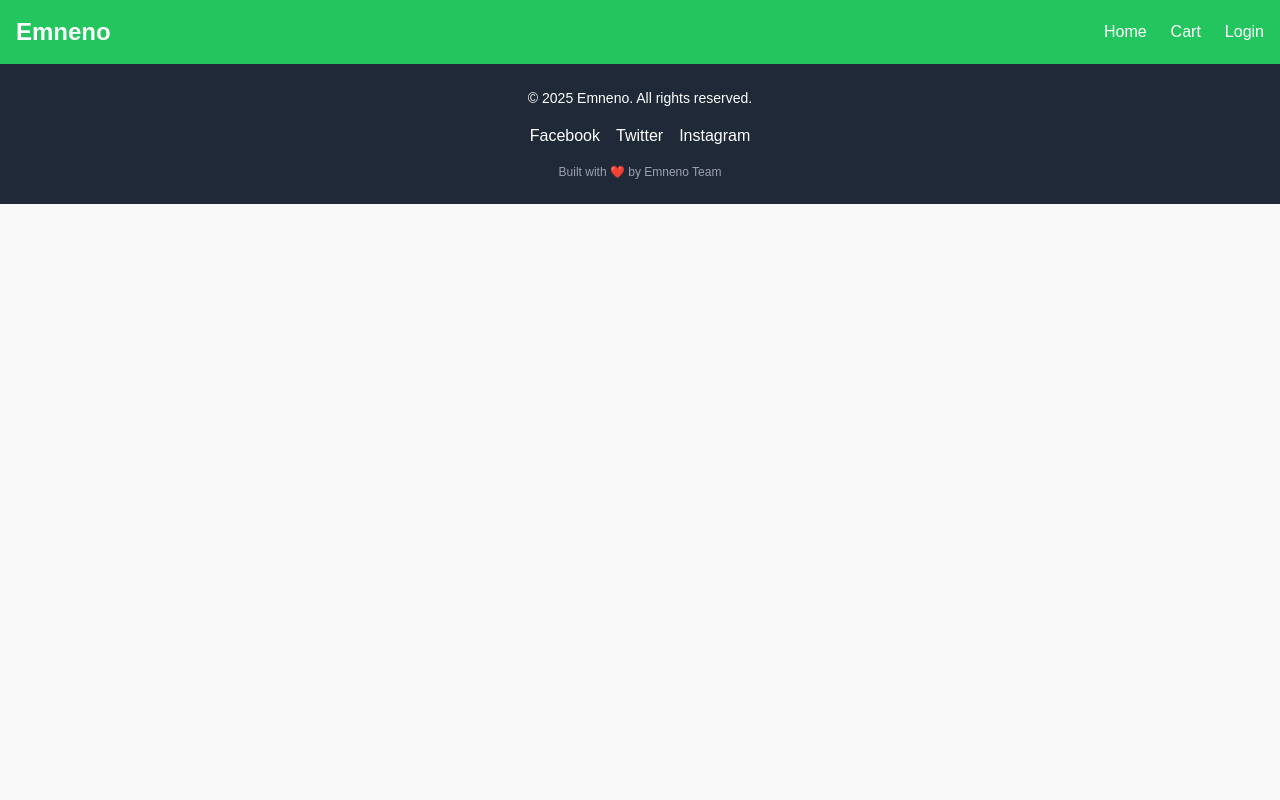
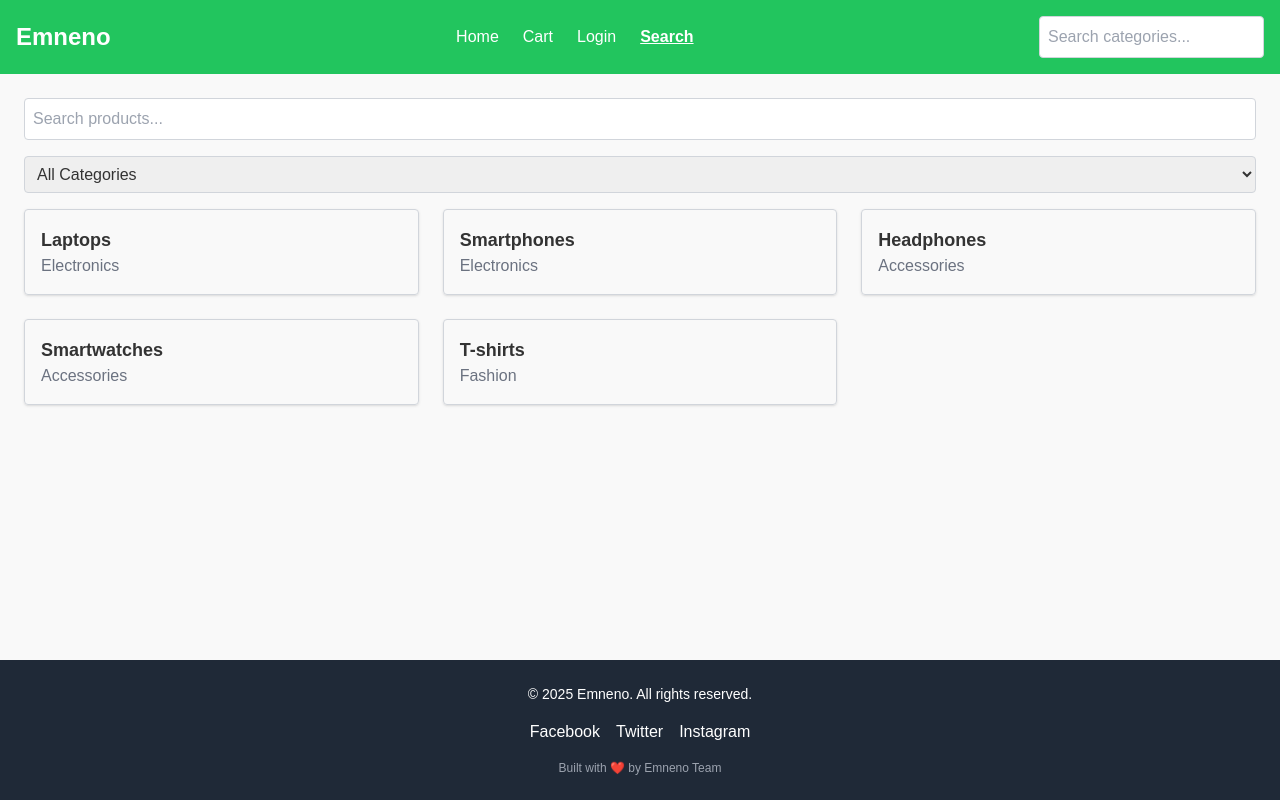
Before and after one commit to derril-tech/ecommerce-store, a React (Create React App) app: page /search in a window 1280 px wide. Built offline with nearby package versions, Linux system fonts and the light colour scheme.

Commit message:
search functionality added

```diff
--- a/src/App.js
+++ b/src/App.js
@@ -13,14 +13,19 @@ import ProtectedRoute from "./hooks/ProtectedRoute"; // Import ProtectedRoute
 import Cart from "./pages/Cart/Cart"; // Import the Cart component
 import Checkout from "./pages/Checkout/Checkout"; // Import the Checkout component
 import ProductDetails from "./pages/ProductDetails/ProductDetails";
+import SearchFilter from "./components/SearchFilter/SearchFilter";
 
 function App() {
   return (
     <Router>
-      <div className="App">
+      {/* Flexbox Wrapper for Layout */}
+      <div className="flex flex-col min-h-screen">
         <Navbar />
+        {/* Main Content Area */}
+        <main className="flex-grow">
           <Routes>
             <Route path="/" element={<Home />} />
+            <Route path="/search" element={<SearchFilter />} />
             <Route path="/example-cards" element={<ExampleCards />} />
             <Route path="/example-buttons" element={<ExampleButtons />} />
             <Route path="/example-categories" element={<ExampleCategories />} />
@@ -41,6 +46,8 @@ function App() {
             <Route path="/checkout" element={<Checkout />} />
             <Route path="/product/:id" element={<ProductDetails />} />
           </Routes>
+        </main>
+        {/* Footer */}
         <Footer />
       </div>
     </Router>
--- a/src/components/Navbar/Navbar.js
+++ b/src/components/Navbar/Navbar.js
@@ -1,16 +1,54 @@
-import React from "react";
-import { NavLink } from "react-router-dom"; // For active link styling
+import React, { useState } from "react";
+import { NavLink, useNavigate } from "react-router-dom";
+
+const categories = [
+  "Electronics",
+  "Accessories",
+  "Fashion",
+  "Home Appliances",
+  "Toys",
+];
 
 function Navbar() {
+  const [isMobileMenuOpen, setMobileMenuOpen] = useState(false);
+  const [searchQuery, setSearchQuery] = useState("");
+  const [filteredCategories, setFilteredCategories] = useState([]);
+  const navigate = useNavigate();
+
+  const toggleMobileMenu = () => {
+    setMobileMenuOpen(!isMobileMenuOpen);
+  };
+
+  const handleSearchChange = (e) => {
+    const query = e.target.value;
+    setSearchQuery(query);
+
+    if (query.trim()) {
+      setFilteredCategories(
+        categories.filter((category) =>
+          category.toLowerCase().includes(query.toLowerCase())
+        )
+      );
+    } else {
+      setFilteredCategories([]);
+    }
+  };
+
+  const handleCategoryClick = (category) => {
+    setSearchQuery(""); // Clear the search bar
+    setFilteredCategories([]); // Clear the dropdown
+    navigate(`/search?category=${category}`); // Navigate to search results for the category
+  };
+
   return (
-    <nav className="bg-green-500 text-white p-4">
+    <nav className="bg-green-500 text-white p-4 relative">
       <div className="container mx-auto flex justify-between items-center">
         {/* Logo */}
         <div className="text-2xl font-bold">
           <a href="/">Emneno</a>
         </div>
 
-        {/* Navigation Links */}
+        {/* Desktop Navigation Links */}
         <ul className="hidden md:flex space-x-6">
           <li>
             <NavLink
@@ -42,11 +80,50 @@ function Navbar() {
               Login
             </NavLink>
           </li>
+          <li>
+            <NavLink
+              to="/search"
+              className={({ isActive }) =>
+                `hover:underline ${isActive ? "underline font-bold" : ""}`
+              }
+            >
+              Search
+            </NavLink>
+          </li>
         </ul>
+
+        {/* Search Field for Larger Screens */}
+        <div className="hidden lg:block relative">
+          <input
+            type="text"
+            placeholder="Search categories..."
+            value={searchQuery}
+            onChange={handleSearchChange}
+            className="p-2 rounded border border-gray-300 text-black"
+          />
+          {filteredCategories.length > 0 && (
+            <div className="absolute bg-white text-black mt-2 w-full shadow-lg rounded">
+              <ul>
+                {filteredCategories.map((category, index) => (
+                  <li
+                    key={index}
+                    className="p-2 hover:bg-gray-100 cursor-pointer"
+                    onClick={() => handleCategoryClick(category)} // Handle click
+                  >
+                    {category}
+                  </li>
+                ))}
+              </ul>
+            </div>
+          )}
+        </div>
 
         {/* Mobile Menu Button */}
         <div className="md:hidden">
-          <button className="text-white focus:outline-none">
+          <button
+            className="text-white focus:outline-none"
+            onClick={toggleMobileMenu}
+          >
             <svg
               xmlns="http://www.w3.org/2000/svg"
               fill="none"
@@ -64,6 +141,66 @@ function Navbar() {
           </button>
         </div>
       </div>
+
+      {/* Mobile Navigation Menu */}
+      {isMobileMenuOpen && (
+        <div className="md:hidden bg-green-600 mt-2">
+          <ul className="flex flex-col space-y-2 p-4">
+            <li>
+              <NavLink
+                to="/"
+                onClick={() => setMobileMenuOpen(false)}
+                className={({ isActive }) =>
+                  `block hover:underline ${
+                    isActive ? "underline font-bold" : ""
+                  }`
+                }
+              >
+                Home
+              </NavLink>
+            </li>
+            <li>
+              <NavLink
+                to="/cart"
+                onClick={() => setMobileMenuOpen(false)}
+                className={({ isActive }) =>
+                  `block hover:underline ${
+                    isActive ? "underline font-bold" : ""
+                  }`
+                }
+              >
+                Cart
+              </NavLink>
+            </li>
+            <li>
+              <NavLink
+                to="/login"
+                onClick={() => setMobileMenuOpen(false)}
+                className={({ isActive }) =>
+                  `block hover:underline ${
+                    isActive ? "underline font-bold" : ""
+                  }`
+                }
+              >
+                Login
+              </NavLink>
+            </li>
+            <li>
+              <NavLink
+                to="/search"
+                onClick={() => setMobileMenuOpen(false)}
+                className={({ isActive }) =>
+                  `block hover:underline ${
+                    isActive ? "underline font-bold" : ""
+                  }`
+                }
+              >
+                Search
+              </NavLink>
+            </li>
+          </ul>
+        </div>
+      )}
     </nav>
   );
 }
--- /dev/null
+++ b/src/components/SearchFilter/SearchFilter.js
@@ -0,0 +1,66 @@
+import React, { useState } from "react";
+
+const products = [
+  { id: 1, name: "Laptops", category: "Electronics", price: 999 },
+  { id: 2, name: "Smartphones", category: "Electronics", price: 699 },
+  { id: 3, name: "Headphones", category: "Accessories", price: 199 },
+  { id: 4, name: "Smartwatches", category: "Accessories", price: 299 },
+  { id: 5, name: "T-shirts", category: "Fashion", price: 29 },
+];
+
+const SearchFilter = () => {
+  const [searchQuery, setSearchQuery] = useState("");
+  const [selectedCategory, setSelectedCategory] = useState("");
+
+  // Filter products based on search query and selected category
+  const filteredProducts = products.filter((product) => {
+    const matchesSearch = product.name
+      .toLowerCase()
+      .includes(searchQuery.toLowerCase());
+    const matchesCategory =
+      selectedCategory === "" || product.category === selectedCategory;
+    return matchesSearch && matchesCategory;
+  });
+
+  return (
+    <div className="p-6">
+      <div className="mb-4">
+        <input
+          type="text"
+          placeholder="Search products..."
+          value={searchQuery}
+          onChange={(e) => setSearchQuery(e.target.value)}
+          className="w-full border border-gray-300 rounded p-2"
+        />
+      </div>
+
+      <div className="mb-4">
+        <select
+          value={selectedCategory}
+          onChange={(e) => setSelectedCategory(e.target.value)}
+          className="w-full border border-gray-300 rounded p-2"
+        >
+          <option value="">All Categories</option>
+          <option value="Electronics">Electronics</option>
+          <option value="Accessories">Accessories</option>
+          <option value="Fashion">Fashion</option>
+        </select>
+      </div>
+
+      <div className="grid grid-cols-1 sm:grid-cols-2 md:grid-cols-3 gap-6">
+        {filteredProducts.map((product) => (
+          <div
+            key={product.id}
+            className="border border-gray-300 rounded p-4 shadow"
+          >
+            <h3 className="text-lg font-bold">{product.name}</h3>
+            <p className="text-gray-500">{product.category}</p>
+            {/* Price tag intentionally removed */}
+          </div>
+        ))}
+      </div>
+    </div>
+  );
+};
+
+export default SearchFilter;
--- a/src/components/TrendingProducts/ExampleTrending.js
+++ b/src/components/TrendingProducts/ExampleTrending.js
@@ -1,26 +1,16 @@
 import React from "react";
-// import TrendingProducts from "./TrendingProducts"; // Old TrendingProducts import
+import { useSelector } from "react-redux";
 import ProductCard from "../ProductCard/ProductCard";
 
-const products = [
-  { id: 1, image: "/images/laptop.jpg", name: "Laptop", price: "$999" },
-  { id: 2, image: "/images/phone.jpg", name: "Smartphone", price: "$699" },
-  { id: 3, image: "/images/headphones.jpg", name: "Headphones", price: "$199" },
-  { id: 4, image: "/images/watch.jpg", name: "Smartwatch", price: "$299" },
-];
-
-const ExampleTrending = () => (
-  <div>
-    {/* Old code for using TrendingProducts */}
-    {/* <TrendingProducts products={products} /> */}
-
-    {/* Direct rendering of ProductCard components */}
+const ExampleTrending = () => {
+  const products = useSelector((state) => state.products.items); // Fetch from Redux
+  return (
     <div className="grid grid-cols-1 sm:grid-cols-2 md:grid-cols-3 lg:grid-cols-4 gap-6">
       {products.map((product) => (
         <ProductCard key={product.id} product={product} />
       ))}
     </div>
-  </div>
-);
+  );
+};
 
 export default ExampleTrending;
--- a/src/index.css
+++ b/src/index.css
@@ -1 +1,22 @@
-@import "./styles/globals.css";
+@import "./styles/globals.css"; /* Global Tailwind or other styles */
+
+/* Ensure full height for the root layout */
+html,
+body,
+#root {
+  height: 100%; /* Full height layout */
+  margin: 0;
+  padding: 0;
+  box-sizing: border-box;
+}
+
+/* Flexbox for layout control */
+#root {
+  display: flex;
+  flex-direction: column; /* Stack children vertically */
+}
+
+/* Ensure main content grows to fill remaining space */
+main {
+  flex-grow: 1; /* Allow the main content to grow */
+}
--- a/src/index.js
+++ b/src/index.js
@@ -5,20 +5,15 @@ import App from "./App";
 import reportWebVitals from "./reportWebVitals";
 import { Provider } from "react-redux"; // Import Redux Provider
 import store from "./redux/store"; // Import Redux store
-import "./index.css";
 
 const root = ReactDOM.createRoot(document.getElementById("root"));
 root.render(
-  <React.StrictMode>
-    <Provider store={store}>
-      {" "}
-      {/* Wrap App with Redux Provider */}
-      <App />
-    </Provider>
-  </React.StrictMode>
+  // Remove <React.StrictMode> if you suspect it causes duplicate rendering
+  <Provider store={store}>
+    <App />
+  </Provider>
 );
 
 // If you want to start measuring performance in your app, pass a function
 // to log results (for example: reportWebVitals(console.log))
-// or send to an analytics endpoint. Learn more: https://bit.ly/CRA-vitals
 reportWebVitals();
--- a/src/pages/Home/Home.js
+++ b/src/pages/Home/Home.js
@@ -4,17 +4,16 @@ import CategoryCard from "../../components/CategoryCard/CategoryCard";
 import TrendingProducts from "../../components/TrendingProducts/TrendingProducts";
 
 const products = [
-  { id: 1, image: "/images/laptop.jpg", name: "Laptop", price: "$999" },
-  { id: 2, image: "/images/phone.jpg", name: "Smartphone", price: "$699" },
-  { id: 3, image: "/images/headphones.jpg", name: "Headphones", price: "$199" },
+  { id: 1, image: "/images/laptop.jpg", name: "Laptop", price: 999 },
+  { id: 2, image: "/images/phone.jpg", name: "Smartphone", price: 699 },
+  { id: 3, image: "/images/headphones.jpg", name: "Headphones", price: 199 },
+  { id: 4, image: "/images/watch.jpg", name: "Smartwatch", price: 299 },
 ];
 
-const Home = () => (
-  <div className="space-y-10">
-    {/* Hero Banner */}
+const Home = () => {
+  return (
+    <div className="space-y-10 pb-10">
       <Banner />
-
-    {/* Featured Categories */}
       <section className="categories px-6">
         <h2 className="text-2xl font-bold mb-6 text-center">
           Featured Categories
@@ -25,13 +24,14 @@ const Home = () => (
           <CategoryCard title="Accessories" image="/images/headphones.jpg" />
         </div>
       </section>
-
-    {/* Trending Products */}
-    <section className="trending-products px-6">
-      <h2 className="text-2xl font-bold mb-6 text-center">Trending Products</h2>
+      <section className="trending-products px-6 mb-10">
+        <h2 className="text-2xl font-bold mb-6 text-center">
+          Trending Products
+        </h2>
         <TrendingProducts products={products} />
       </section>
     </div>
   );
+};
 
 export default Home;
--- a/src/redux/store.js
+++ b/src/redux/store.js
@@ -1,13 +1,9 @@
 import { configureStore } from "@reduxjs/toolkit";
-import cartReducer from "./slices/cartSlice";
 import productReducer from "./slices/productSlice";
-import userReducer from "./slices/userSlice";
 
 const store = configureStore({
   reducer: {
-    cart: cartReducer, // Manages the cart state
-    products: productReducer, // Manages product state
-    user: userReducer, // Manages user state
+    products: productReducer,
   },
 });
 
```
Also changed, not shown: src/components/ProductCard/ProductCard.js (+5 -5 lines), src/components/TrendingProducts/TrendingProducts.js (+5 -11 lines), src/redux/slices/productSlice.js (+12 -26 lines). Lines whose indentation alone changed are shown as unchanged.
